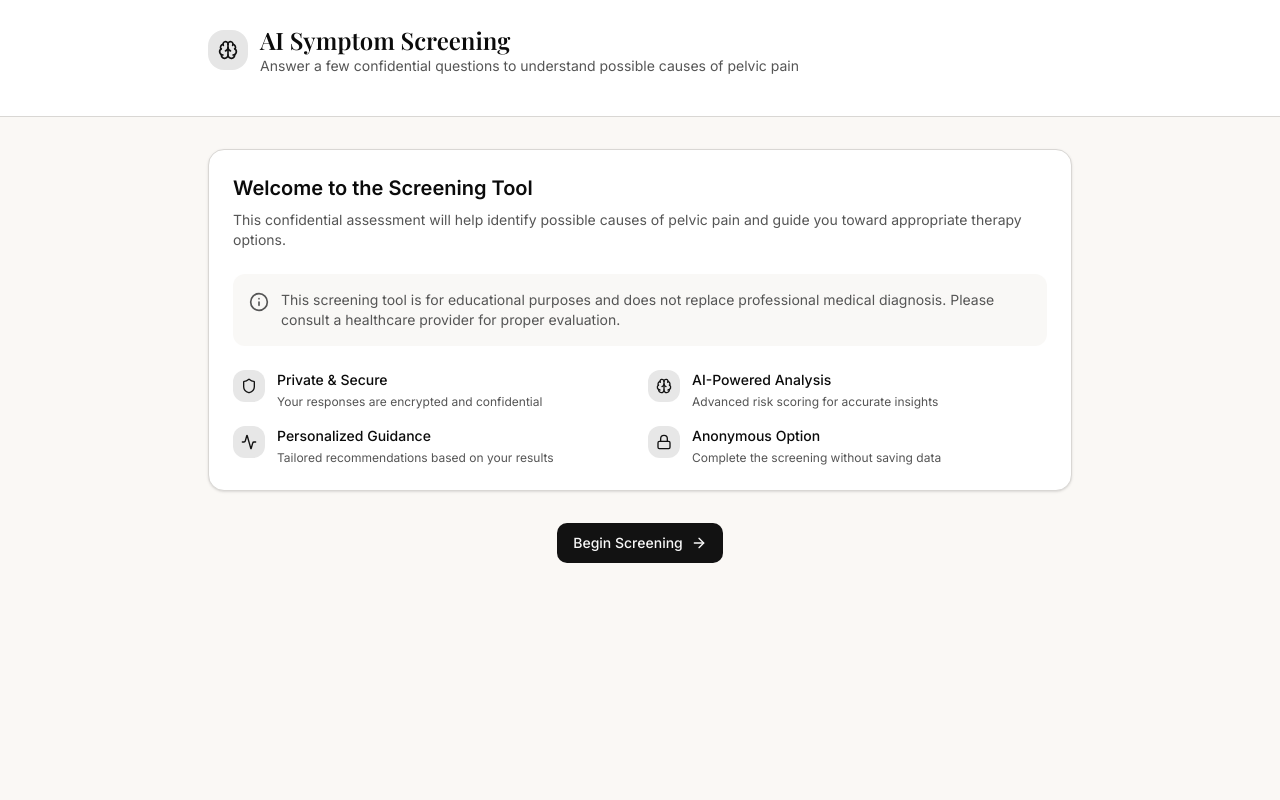
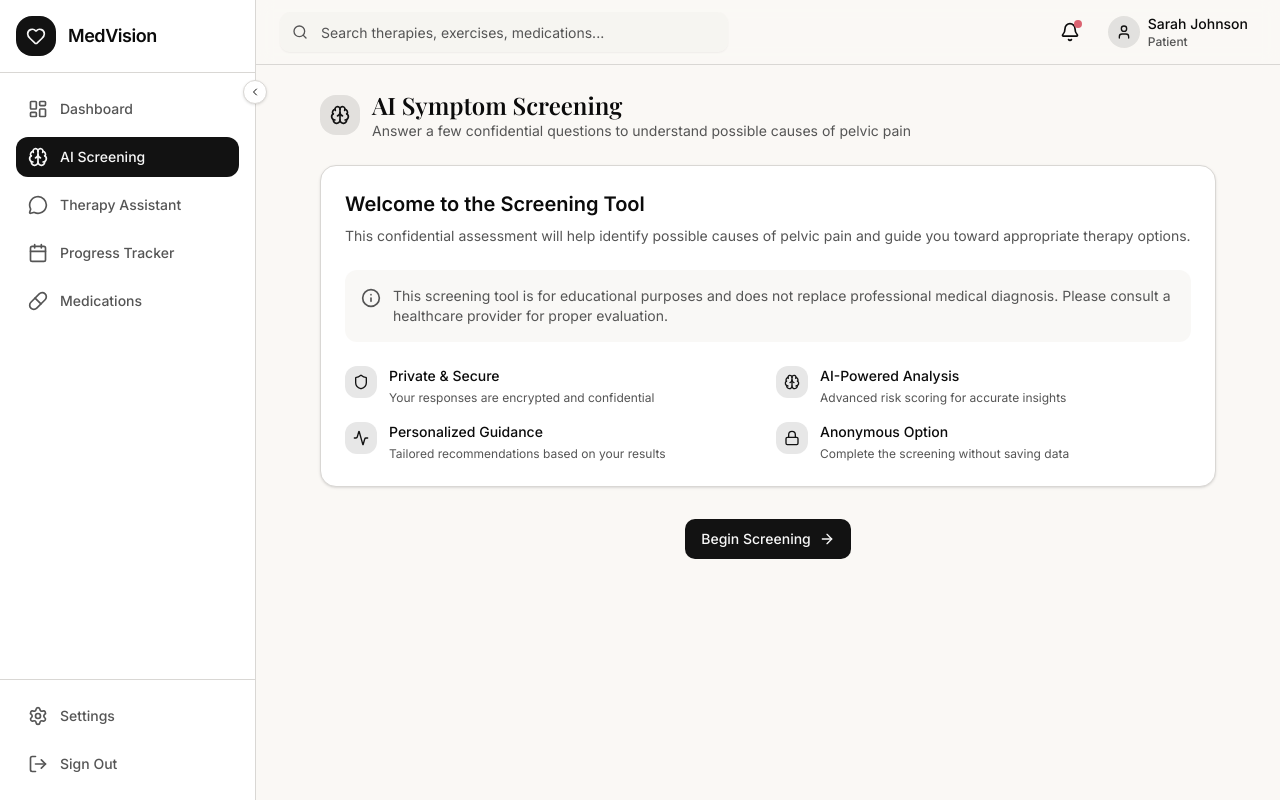
Before and after one commit to shivv-14/Med-Vision-nq, a Next.js app: page /dashboard/screening in a window 1280 px wide. Built offline with nearby package versions, Linux system fonts and the light colour scheme; a web font is replaced by a local one.

Commit message:
feat: include sidebar and header in dashboard layout\n\nConsistent sidebar and header across dashboard and screening pages.

```diff
--- a/app/dashboard/layout.tsx
+++ b/app/dashboard/layout.tsx
@@ -1,14 +1,33 @@
-import type { Metadata } from "next"
+"use client"
 
-export const metadata: Metadata = {
-  title: "Dashboard | MedVision Therapy",
-  description: "Your personalized therapy dashboard",
-}
+import { useState } from "react"
+import { Sidebar } from "@/components/dashboard/sidebar"
+import { Header } from "@/components/dashboard/header"
+import { cn } from "@/lib/utils"
 
 export default function DashboardLayout({
   children,
 }: {
   children: React.ReactNode
 }) {
-  return <>{children}</>
+  const [sidebarCollapsed, setSidebarCollapsed] = useState(false)
+
+  return (
+    <div className="min-h-screen bg-background">
+      <Sidebar
+        collapsed={sidebarCollapsed}
+        onToggle={() => setSidebarCollapsed(!sidebarCollapsed)}
+      />
+
+      <div
+        className={cn(
+          "transition-all duration-300",
+          sidebarCollapsed ? "lg:ml-20" : "lg:ml-64"
+        )}
+      >
+        <Header />
+        <main className="p-4 md:p-6">{children}</main>
+      </div>
+    </div>
+  )
 }
--- a/app/dashboard/page.tsx
+++ b/app/dashboard/page.tsx
@@ -1,6 +1,5 @@
 "use client"
 
-import { useState } from "react"
 import {
   Brain,
   MessageCircle,
@@ -11,35 +10,16 @@ import {
   Target,
   Sparkles,
 } from "lucide-react"
-import { Sidebar } from "@/components/dashboard/sidebar"
-import { Header } from "@/components/dashboard/header"
 import { StatCard } from "@/components/dashboard/stat-card"
 import { QuickActionCard } from "@/components/dashboard/quick-action-card"
 import { TherapyProgress } from "@/components/dashboard/therapy-progress"
 import { UpcomingSessions } from "@/components/dashboard/upcoming-sessions"
 import { AIChatWidget } from "@/components/dashboard/ai-chat-widget"
 import { PainTracker } from "@/components/dashboard/pain-tracker"
-import { cn } from "@/lib/utils"
 
 export default function DashboardPage() {
-  const [sidebarCollapsed, setSidebarCollapsed] = useState(false)
-
   return (
-    <div className="min-h-screen bg-background">
-      <Sidebar
-        collapsed={sidebarCollapsed}
-        onToggle={() => setSidebarCollapsed(!sidebarCollapsed)}
-      />
-
-      <div
-        className={cn(
-          "transition-all duration-300",
-          sidebarCollapsed ? "lg:ml-20" : "lg:ml-64"
-        )}
-      >
-        <Header />
-
-        <main className="p-4 md:p-6">
+    <>
       {/* Welcome Section */}
       <div className="mb-8">
         <h1 className="text-2xl md:text-3xl font-serif font-semibold text-foreground">
@@ -93,24 +73,28 @@ export default function DashboardPage() {
             description="Take a symptom assessment with our AI screening engine"
             icon={Brain}
             iconBg="bg-blue-100 text-blue-600"
+            href="/dashboard/screening"
           />
           <QuickActionCard
             title="Therapy Chat"
             description="Start a guided CBT session with your AI assistant"
             icon={MessageCircle}
             iconBg="bg-emerald-100 text-emerald-600"
+            href="/dashboard/therapy"
           />
           <QuickActionCard
             title="Track Progress"
             description="Log your daily exercises and pain levels"
             icon={Activity}
             iconBg="bg-amber-100 text-amber-600"
+            href="/dashboard/progress"
           />
           <QuickActionCard
             title="Medication Info"
             description="Compare treatments and therapy protocols"
             icon={Pill}
             iconBg="bg-rose-100 text-rose-600"
+            href="/dashboard/medications"
           />
         </div>
       </div>
@@ -129,8 +113,6 @@ export default function DashboardPage() {
           <UpcomingSessions />
         </div>
       </div>
-        </main>
-      </div>
-    </div>
+    </>
   )
 }
--- a/app/dashboard/screening/page.tsx
+++ b/app/dashboard/screening/page.tsx
@@ -329,10 +329,9 @@ export default function ScreeningPage() {
   }
 
   return (
-    <div className="min-h-screen bg-background">
-      {/* Header */}
-      <header className="border-b border-border bg-card">
-        <div className="max-w-4xl mx-auto px-4 py-6">
+    <div className="max-w-4xl mx-auto">
+      {/* Page Header */}
+      <div className="mb-6">
         <div className="flex items-center gap-3 mb-4">
           <div className="size-10 rounded-xl bg-primary/10 flex items-center justify-center">
             <Brain className="size-5 text-primary" />
@@ -360,9 +359,8 @@ export default function ScreeningPage() {
           </div>
         )}
       </div>
-      </header>
 
-      <main className="max-w-4xl mx-auto px-4 py-8">
+      <div>
         {/* Intro Screen */}
         {isIntro && (
           <div className="space-y-8">
@@ -771,7 +769,7 @@ export default function ScreeningPage() {
             </div>
           </div>
         )}
-      </main>
+      </div>
     </div>
   )
 }
--- a/components/dashboard/quick-action-card.tsx
+++ b/components/dashboard/quick-action-card.tsx
@@ -1,5 +1,6 @@
 "use client"
 
+import Link from "next/link"
 import type { LucideIcon } from "lucide-react"
 import { cn } from "@/lib/utils"
 import { ArrowRight } from "lucide-react"
@@ -9,6 +10,7 @@ interface QuickActionCardProps {
   description: string
   icon: LucideIcon
   iconBg?: string
+  href?: string
   onClick?: () => void
 }
 
@@ -17,13 +19,10 @@ export function QuickActionCard({
   description,
   icon: Icon,
   iconBg = "bg-primary/10 text-primary",
+  href,
   onClick,
 }: QuickActionCardProps) {
-  return (
-    <button
-      onClick={onClick}
-      className="w-full text-left bg-card rounded-xl border border-border p-5 hover:border-primary/30 hover:shadow-md transition-all duration-200 group"
-    >
+  const cardContent = (
     <div className="flex items-start gap-4">
       <div className={cn("p-3 rounded-xl", iconBg)}>
         <Icon className="size-5" />
@@ -38,6 +37,22 @@ export function QuickActionCard({
       </div>
       <ArrowRight className="size-5 text-muted-foreground group-hover:text-primary group-hover:translate-x-1 transition-all flex-shrink-0 mt-1" />
     </div>
+  )
+
+  const cardClasses =
+    "w-full text-left bg-card rounded-xl border border-border p-5 hover:border-primary/30 hover:shadow-md transition-all duration-200 group"
+
+  if (href) {
+    return (
+      <Link href={href} className={cn(cardClasses, "block")}>
+        {cardContent}
+      </Link>
+    )
+  }
+
+  return (
+    <button onClick={onClick} className={cardClasses}>
+      {cardContent}
     </button>
   )
 }
```
Lines whose indentation alone changed are shown as unchanged.
